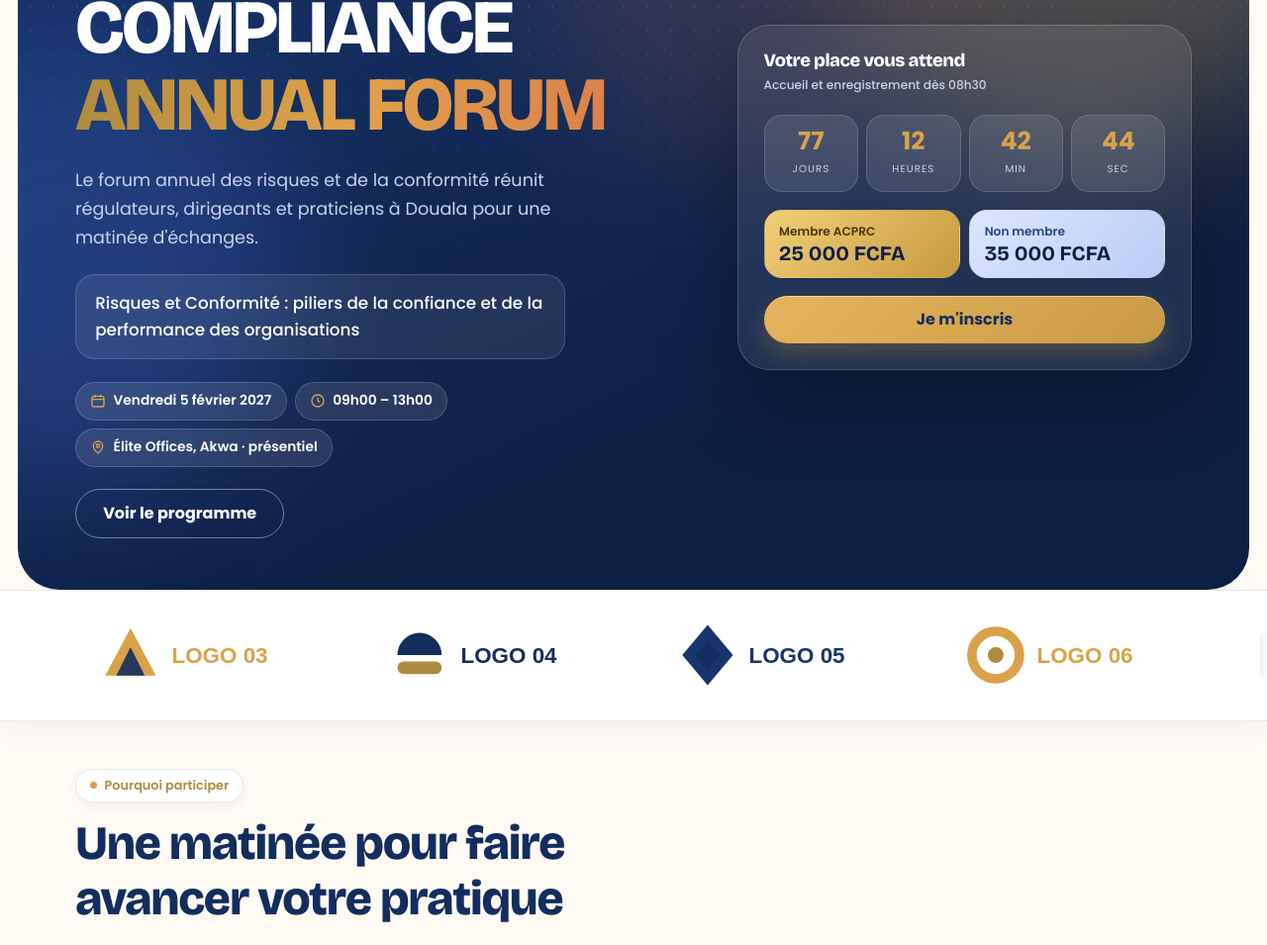
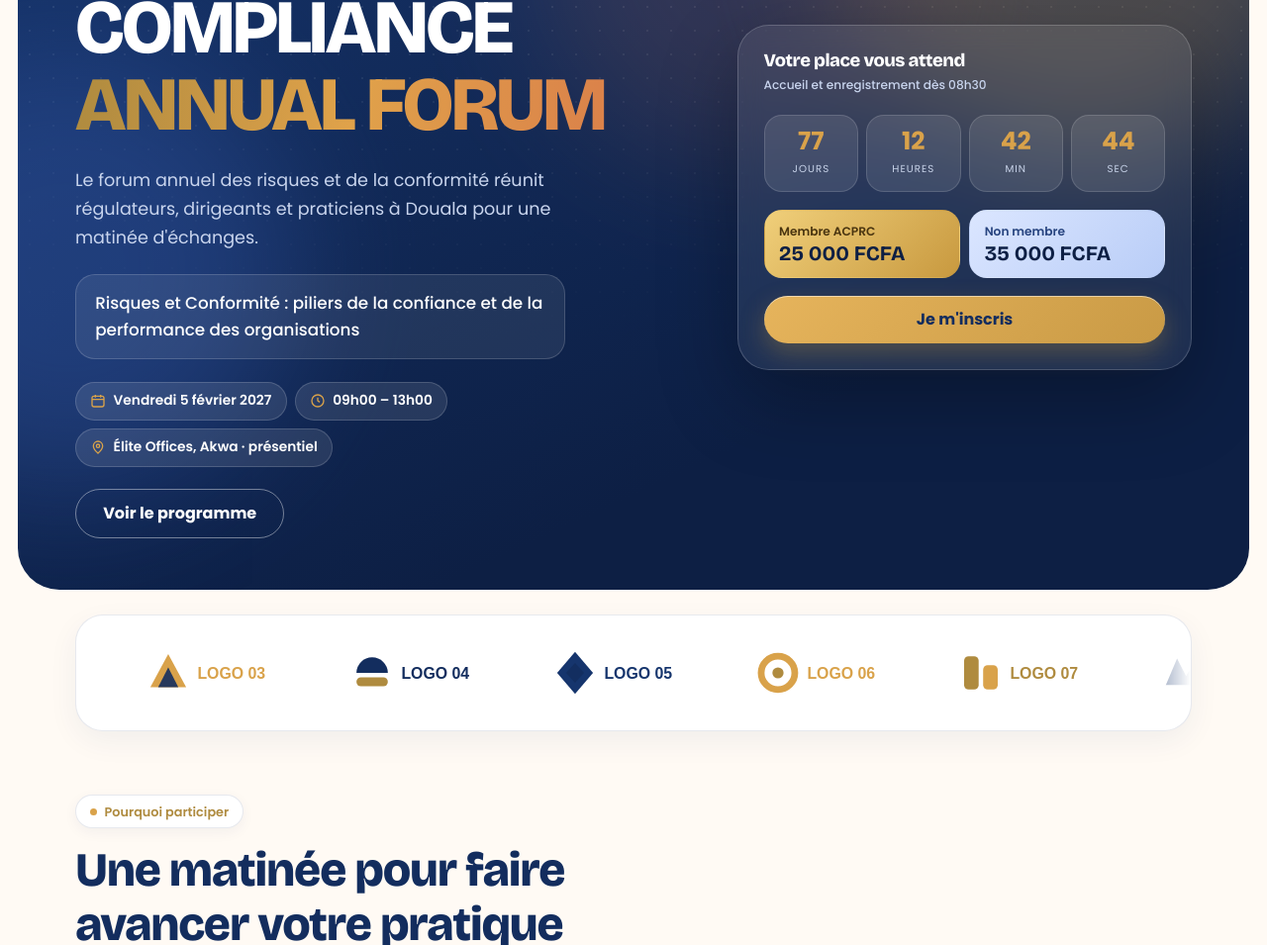
Before and after one commit to Kombeke96/acprc-forum, a plain HTML site: page index.html in a window 1280 px wide. Shown: the part 289-1244 px from the top of the page at 99% size. Drawn offline with nearby package versions, Linux system fonts and the light colour scheme; no server answers.

Commit message:
Partenaires : cadre arrondi harmonisé avec l'accueil, logos de taille moyenne
Co-Authored-By: Claude Sonnet 5.5 <noreply@anthropic.com>
Claude-Session: https://claude.ai/code/session_01VZHgV7TkXPyMopLZddHiWv

```diff
--- a/index.html
+++ b/index.html
@@ -135,14 +135,15 @@ a{color:inherit}
 @media print{body *{visibility:hidden}#pfOut,#pfOut *{visibility:visible}#pfOut{position:absolute;left:0;top:0;width:100%}#pfOut .noprint{display:none}.invoice{border:0}}
 
 /* Équipe : profils */
-.par-strip{padding:1.6rem 0;margin:0;background:#fff;border-block:1px solid var(--line);box-shadow:0 10px 30px rgba(19,45,94,.05)}
-.par-view{overflow:hidden;-webkit-mask-image:linear-gradient(90deg,transparent,#000 4%,#000 96%,transparent);mask-image:linear-gradient(90deg,transparent,#000 4%,#000 96%,transparent)}
+.par-strip{padding-block:1.6rem 1rem}
+.par-panel{background:#fff;border:1px solid var(--line);border-radius:28px;box-shadow:0 10px 30px rgba(19,45,94,.06);padding:1.5rem 0;overflow:hidden}
+.par-view{overflow:hidden;-webkit-mask-image:linear-gradient(90deg,transparent,#000 7%,#000 93%,transparent);mask-image:linear-gradient(90deg,transparent,#000 7%,#000 93%,transparent)}
 .par-track{display:flex;align-items:center;width:max-content;animation:parRun var(--d,40s) linear infinite}
-.par-it{flex:none;display:flex;align-items:center;justify-content:center;margin-right:3.2rem;pointer-events:none;user-select:none;-webkit-user-select:none;cursor:default}
-.par-it img{display:block;height:auto;width:auto;max-height:110px;max-width:none;-webkit-user-drag:none}
+.par-it{flex:none;box-sizing:border-box;width:170px;height:68px;margin-right:2.2rem;display:flex;align-items:center;justify-content:center;pointer-events:none;user-select:none;-webkit-user-select:none;cursor:default}
+.par-it img{display:block;width:auto;height:auto;max-width:100%;max-height:100%;object-fit:contain;-webkit-user-drag:none}
 @keyframes parRun{to{transform:translateX(-50%)}}
 @media (prefers-reduced-motion:reduce){.par-track{animation:none}.par-view{overflow-x:auto;scrollbar-width:none}}
-@media(max-width:560px){.par-strip{padding:1rem 0}.par-it{margin-right:2rem}.par-it img{max-height:70px}}
+@media(max-width:560px){.par-strip{padding-block:1.2rem .6rem}.par-panel{border-radius:22px;padding:1rem 0}.par-it{width:130px;height:54px;margin-right:1.5rem}}
 .par-grp{margin:1.4rem 0 0}.par-t{text-align:center;font-size:.78rem;letter-spacing:.12em;text-transform:uppercase;color:var(--muted);font-weight:700;margin:0 0 .7rem}
 .par-row{display:flex;flex-wrap:wrap;gap:1rem;justify-content:center}
 .par-logo{background:#fff;border:1px solid rgba(19,45,94,.12);border-radius:20px;min-width:150px;height:92px;padding:.9rem 1.3rem;display:grid;place-items:center;box-shadow:0 8px 22px rgba(19,45,94,.06);transition:transform .2s,box-shadow .2s}
@@ -875,7 +876,7 @@ body.adm .blobs{display:none}
   </div>
 
   <section id="partenaires" class="par-strip">
-    <div class="par-view"><div class="par-track" id="parBox" data-dyn></div></div>
+    <div class="wrap"><div class="par-panel"><div class="par-view"><div class="par-track" id="parBox" data-dyn></div></div></div></div>
   </section>
 
   <section id="pourquoi">
```
